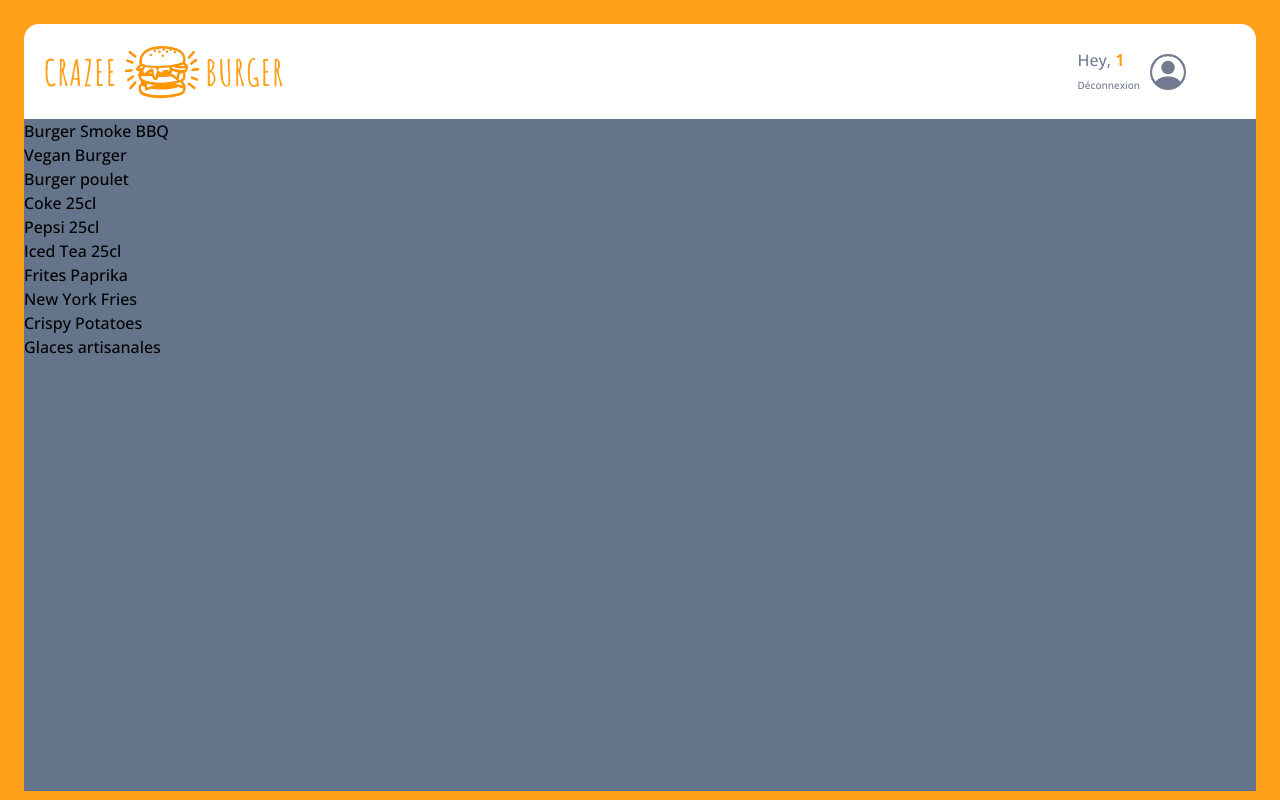
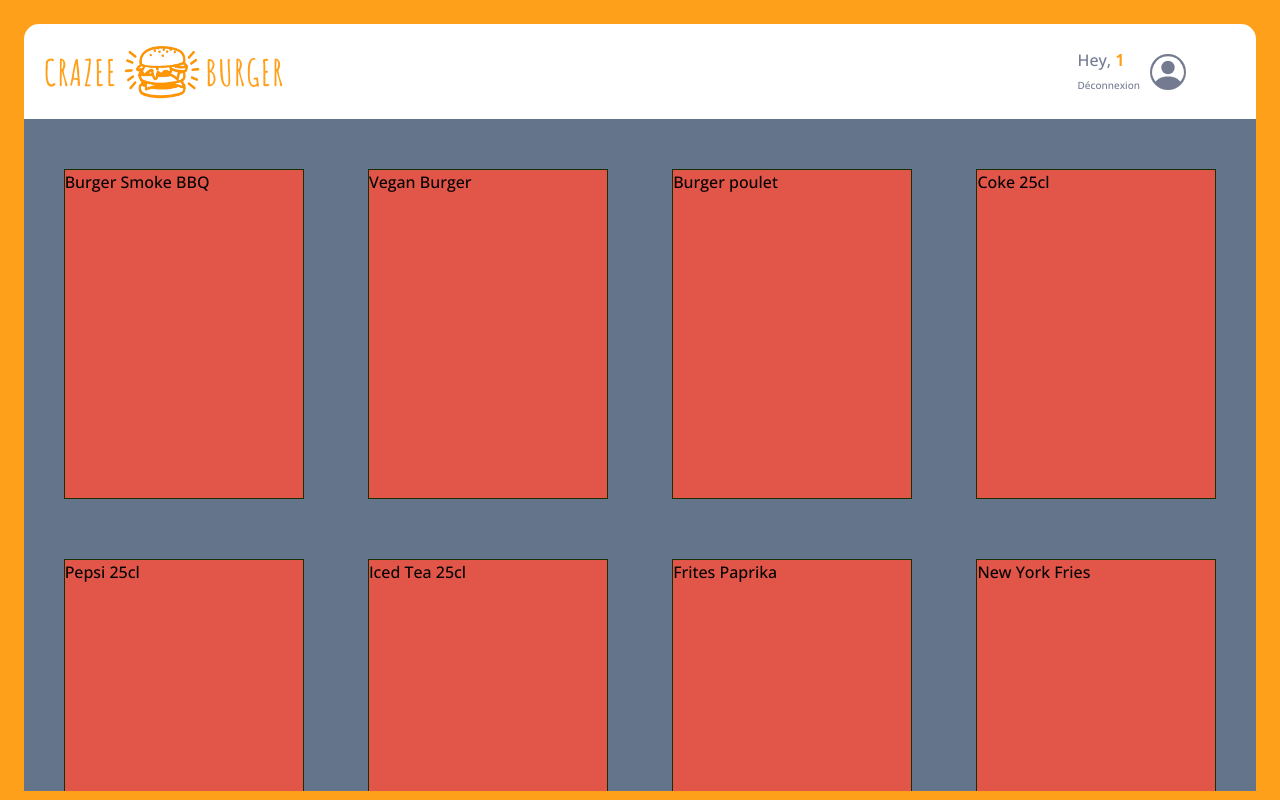
Before and after one commit to kouamherve/crazee-burger, a React (Create React App) app: page /order/1 in a window 1280 px wide. Built offline with nearby package versions, Linux system fonts and the light colour scheme.

Commit message:
🚧 F05: ORDER > Menu > Add grid Products

```diff
--- a/src/components/pages/order/main/Menu.js
+++ b/src/components/pages/order/main/Menu.js
@@ -1,13 +1,13 @@
 import React, { useState } from "react";
-import { fakeMenu1, fakeMenu2 } from "../../../../fakeData/fakeMenu";
+import {  fakeMenu2 } from "../../../../fakeData/fakeMenu";
 
 export default function Menu() {
   const [menu, setMenu] = useState(fakeMenu2);
 
   return (
-    <div className=" bg-slate-500 w-full">
+    <div className=" bg-slate-500 w-full grid grid-cols-4 gap-x-[85px] gap-y-[60px] p-[50px]  justify-items-center overflow-auto">
       {menu.map((product) => (
-        <div>{product.title}</div>
+        <div className=" w-[240px] h-[330px] border border-lime-950 bg-red">{product.title}</div>
       ))}
     </div>
   );
```
